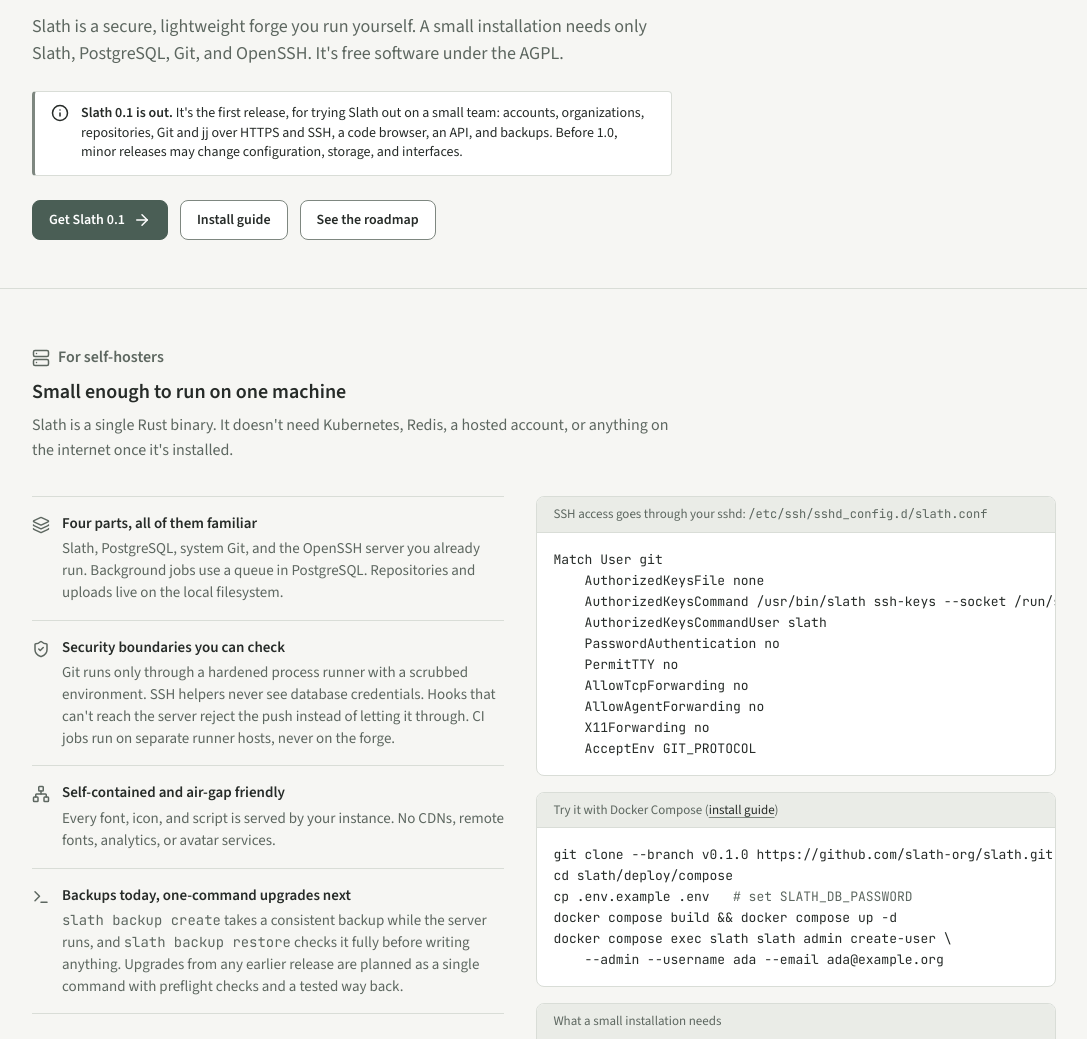
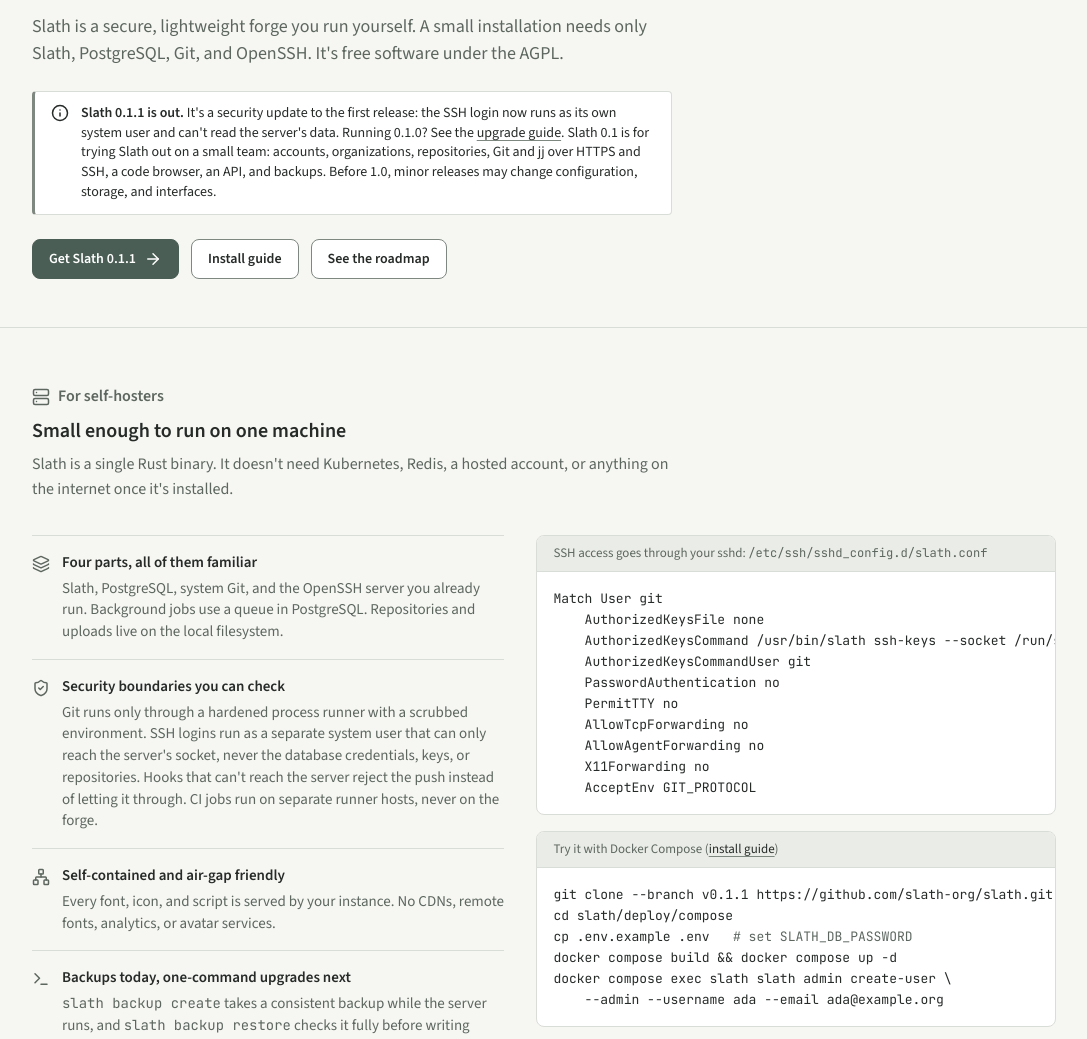
Before and after one commit to slath-org/slath.org, a plain HTML site: page index.html in a window 1280 px wide. Shown: the part 232-1271 px from the top of the page, without its empty margins (96-1183 px from the left). Drawn offline with Linux system fonts and the light colour scheme.

Commit message:
Announce Slath 0.1.1
The notice announces the security update and links the upgrade guide for
0.1.0 installations. The release, install guide, Compose quick start, and
roadmap links point to v0.1.1. The sshd example runs the key lookup as
`git`, and the security section says that SSH logins run as a separate
system user that can only reach the server's socket, instead of only
promising that the helpers never see database credentials.

Signed-off-by: Erich Seifert <dev@erichseifert.de>

```diff
--- a/index.html
+++ b/index.html
@@ -52,14 +52,14 @@
         <p class="lede">Slath is a secure, lightweight forge you run yourself. A small installation needs only Slath, PostgreSQL, Git, and OpenSSH. It's free software under the AGPL.</p>
         <div class="notice" role="note">
           <svg class="icon" aria-hidden="true"><use href="assets/icons.svg#info"/></svg>
-          <p><strong>Slath 0.1 is out.</strong> It's the first release, for trying Slath out on a small team: accounts, organizations, repositories, Git and jj over HTTPS and SSH, a code browser, an API, and backups. Before 1.0, minor releases may change configuration, storage, and interfaces.</p>
+          <p><strong>Slath 0.1.1 is out.</strong> It's a security update to the first release: the SSH login now runs as its own system user and can't read the server's data. Running 0.1.0? See the <a href="https://github.com/slath-org/slath/blob/v0.1.1/docs/admin/upgrading.md">upgrade guide</a>. Slath 0.1 is for trying Slath out on a small team: accounts, organizations, repositories, Git and jj over HTTPS and SSH, a code browser, an API, and backups. Before 1.0, minor releases may change configuration, storage, and interfaces.</p>
         </div>
         <div class="actions">
-          <a class="button button-primary" href="https://github.com/slath-org/slath/releases/tag/v0.1.0">
-            Get Slath 0.1
+          <a class="button button-primary" href="https://github.com/slath-org/slath/releases/tag/v0.1.1">
+            Get Slath 0.1.1
             <svg class="icon" aria-hidden="true"><use href="assets/icons.svg#arrow-right"/></svg>
           </a>
-          <a class="button" href="https://github.com/slath-org/slath/blob/v0.1.0/docs/admin/install.md">Install guide</a>
+          <a class="button" href="https://github.com/slath-org/slath/blob/v0.1.1/docs/admin/install.md">Install guide</a>
           <a class="button" href="#roadmap">See the roadmap</a>
         </div>
       </div>
@@ -82,7 +82,7 @@
             <li>
               <svg class="icon" aria-hidden="true"><use href="assets/icons.svg#shield-check"/></svg>
               <strong>Security boundaries you can check</strong>
-              <p>Git runs only through a hardened process runner with a scrubbed environment. SSH helpers never see database credentials. Hooks that can't reach the server reject the push instead of letting it through. CI jobs run on separate runner hosts, never on the forge.</p>
+              <p>Git runs only through a hardened process runner with a scrubbed environment. SSH logins run as a separate system user that can only reach the server's socket, never the database credentials, keys, or repositories. Hooks that can't reach the server reject the push instead of letting it through. CI jobs run on separate runner hosts, never on the forge.</p>
             </li>
             <li>
               <svg class="icon" aria-hidden="true"><use href="assets/icons.svg#network"/></svg>
@@ -101,7 +101,7 @@
 <pre><code>Match User git
     AuthorizedKeysFile none
     AuthorizedKeysCommand /usr/bin/slath ssh-keys --socket /run/slath/slath.sock %f
-    AuthorizedKeysCommandUser slath
+    AuthorizedKeysCommandUser git
     PasswordAuthentication no
     PermitTTY no
     AllowTcpForwarding no
@@ -110,8 +110,8 @@
     AcceptEnv GIT_PROTOCOL</code></pre>
             </figure>
             <figure class="code">
-              <figcaption>Try it with Docker Compose (<a href="https://github.com/slath-org/slath/blob/v0.1.0/docs/admin/install.md">install guide</a>)</figcaption>
-<pre><code>git clone --branch v0.1.0 https://github.com/slath-org/slath.git
+              <figcaption>Try it with Docker Compose (<a href="https://github.com/slath-org/slath/blob/v0.1.1/docs/admin/install.md">install guide</a>)</figcaption>
+<pre><code>git clone --branch v0.1.1 https://github.com/slath-org/slath.git
 cd slath/deploy/compose
 cp .env.example .env   <span class="muted"># set SLATH_DB_PASSWORD</span>
 docker compose build &amp;&amp; docker compose up -d
@@ -211,7 +211,7 @@ Retry webhook delivery with backoff</code></pre>
             </thead>
             <tbody>
               <tr><td class="version">foundation</td><td>Workspace, hardened Git runner, job queue, Git over HTTPS and SSH, jj compatibility tests</td><td><span class="status status-done">Done</span></td></tr>
-              <tr><td class="version"><a href="https://github.com/slath-org/slath/releases/tag/v0.1.0">0.1</a></td><td>Self-hosted Git: accounts, tokens, SSH keys, organizations, repositories, code browser, API, backup and restore</td><td><span class="status status-done">Released</span></td></tr>
+              <tr><td class="version"><a href="https://github.com/slath-org/slath/releases/tag/v0.1.1">0.1</a></td><td>Self-hosted Git: accounts, tokens, SSH keys, organizations, repositories, code browser, API, backup and restore</td><td><span class="status status-done">Released</span></td></tr>
               <tr><td class="version">0.2</td><td>Team alpha: OIDC, TOTP, passkeys, teams, branch protection, issues, notifications, search, import, robust upgrades</td><td><span class="status status-active">Next</span></td></tr>
               <tr><td class="version">0.3</td><td>Merge requests and forks: revisions, interdiffs, batched reviews, suggestions, statuses, webhooks, bot accounts</td><td><span class="status status-planned">Planned</span></td></tr>
               <tr><td class="version">0.4</td><td>Stacks: per-change review, stack view, partial landing, landing by push, conflicts</td><td><span class="status status-planned">Planned</span></td></tr>
```
